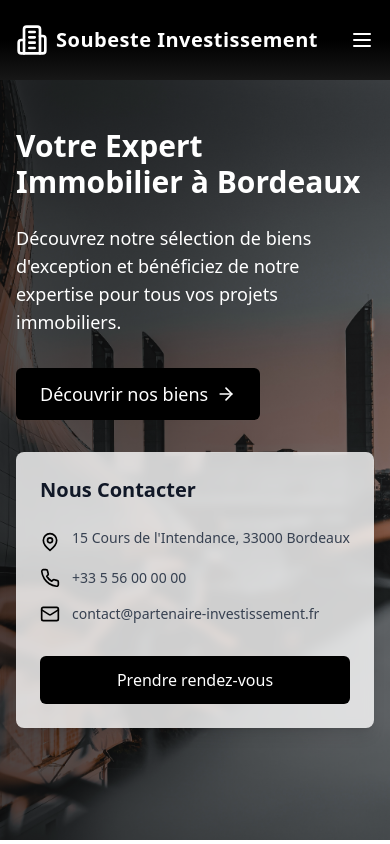
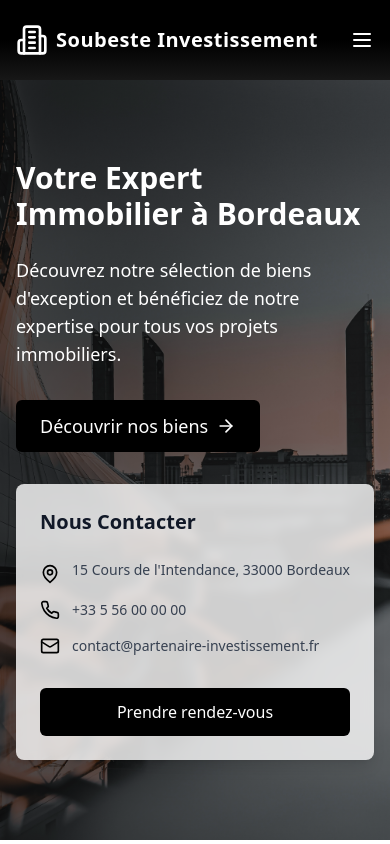
Before and after one commit to ccayrol/immobilier_app, a React (Vite) app in the folder front-end/: page / in a window 390 px wide. Shown: the top 844 px of the page. Built offline with nearby package versions, Linux system fonts and the light colour scheme.

Commit message:
ajout gestion responsive

```diff
--- a/front-end/src/pages/Home.tsx
+++ b/front-end/src/pages/Home.tsx
@@ -7,7 +7,7 @@ import { motion } from "framer-motion";
 function Home() {
   return (
     <div>
-      <section className="relative min-h-[90vh]">
+      <section className="relative min-h-[90vh] flex items-center">
         <motion.div
           className="absolute inset-0 bg-cover bg-center"
           style={{
```
